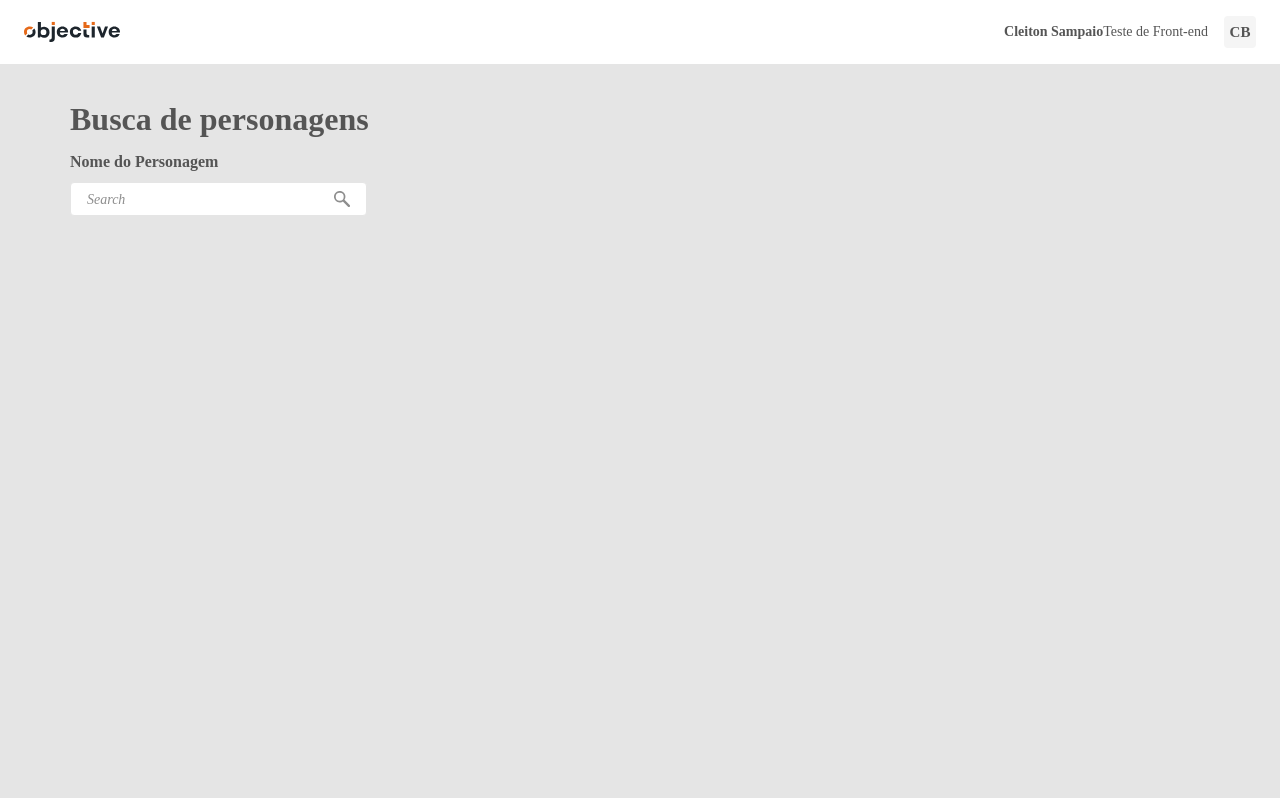
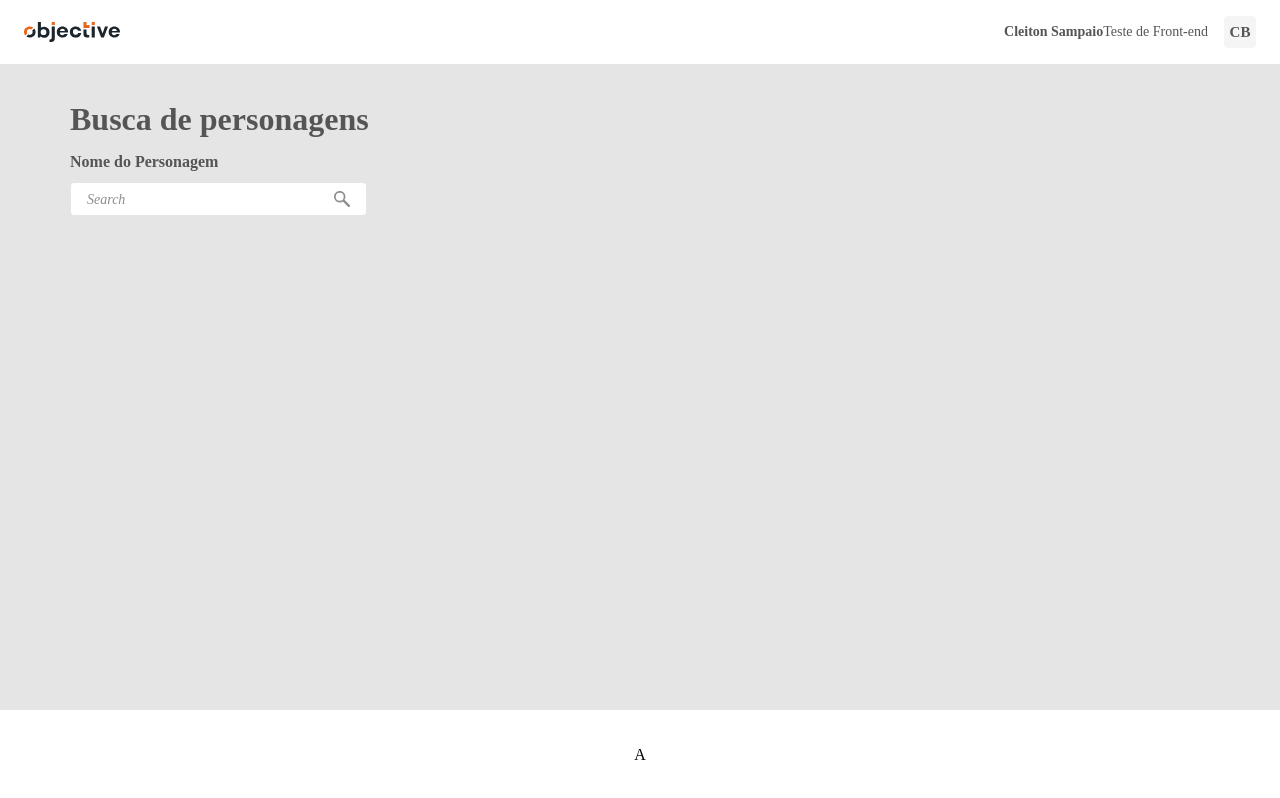
Before and after one commit to cleitonSam/marvel-test, an Angular app: page / in a window 1280 px wide. Built offline with nearby package versions, Linux system fonts and the light colour scheme; a web font is replaced by a local one.

Commit message:
feat(footer): criando footer

```diff
--- a/src/app/modules/home/home.component.html
+++ b/src/app/modules/home/home.component.html
@@ -1,6 +1,5 @@
 <app-marvel-header></app-marvel-header>
 <div class="container">
-  <div class="a col-5">
-    <app-marvel-search></app-marvel-search>
-  </div>
+  <app-marvel-search></app-marvel-search>
 </div>
+<app-marvel-footer></app-marvel-footer>
--- /dev/null
+++ b/src/app/shared/marvel-footer/marvel-footer.component.html
@@ -0,0 +1,3 @@
+<footer class="row d-flex justify-content-center align-items-center">
+  <div class="pagination">A</div>
+</footer>
--- /dev/null
+++ b/src/app/shared/marvel-footer/marvel-footer.component.scss
@@ -0,0 +1,12 @@
+@import '../../../scss/abstract/variables';
+@import '../../../scss/tools/rem-calc';
+
+:host {
+  footer {
+    position: fixed;
+    bottom: 0;
+    background-color: $white;
+    width: 100%;
+    height: rem-calc(90);
+  }
+}
--- a/src/app/shared/shared.module.ts
+++ b/src/app/shared/shared.module.ts
@@ -2,10 +2,11 @@ import { NgModule } from '@angular/core';
 import { CommonModule } from '@angular/common';
 import { MarvelHeaderComponent } from './marvel-header/marvel-header.component';
 import { MarvelSearchComponent } from './marvel-search/marvel-search.component';
+import { MarvelFooterComponent } from './marvel-footer/marvel-footer.component';
 
 @NgModule({
-  declarations: [MarvelHeaderComponent, MarvelSearchComponent],
+  declarations: [MarvelHeaderComponent, MarvelSearchComponent, MarvelFooterComponent],
   imports: [CommonModule],
-  exports: [MarvelHeaderComponent, MarvelSearchComponent],
+  exports: [MarvelHeaderComponent, MarvelSearchComponent, MarvelFooterComponent],
 })
 export class SharedModule {}
```
Also changed, not shown: src/app/shared/marvel-footer/marvel-footer.component.ts (added, +8 -0 lines), 1 other file (tests, documents, lock files or other folders).
